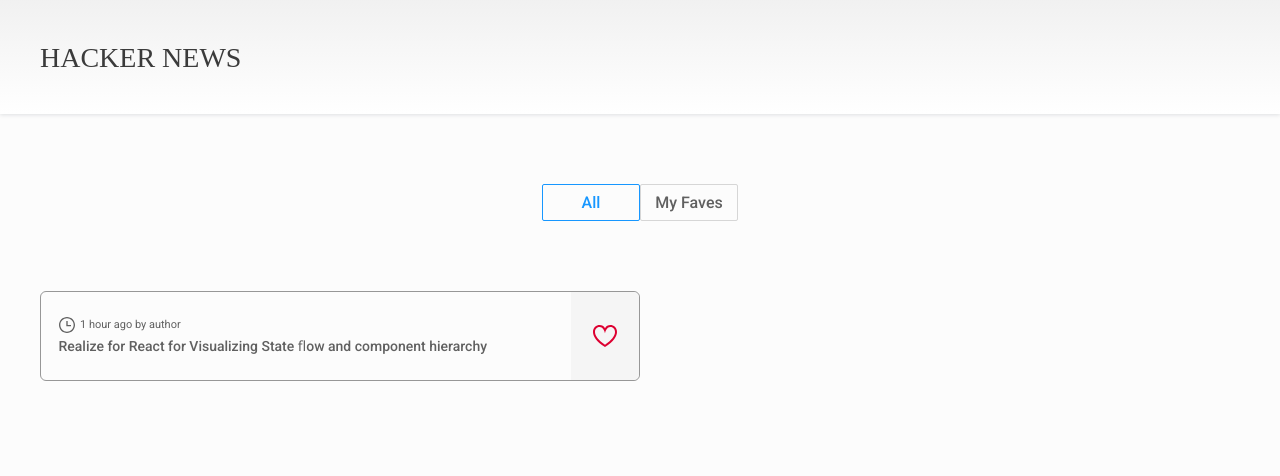
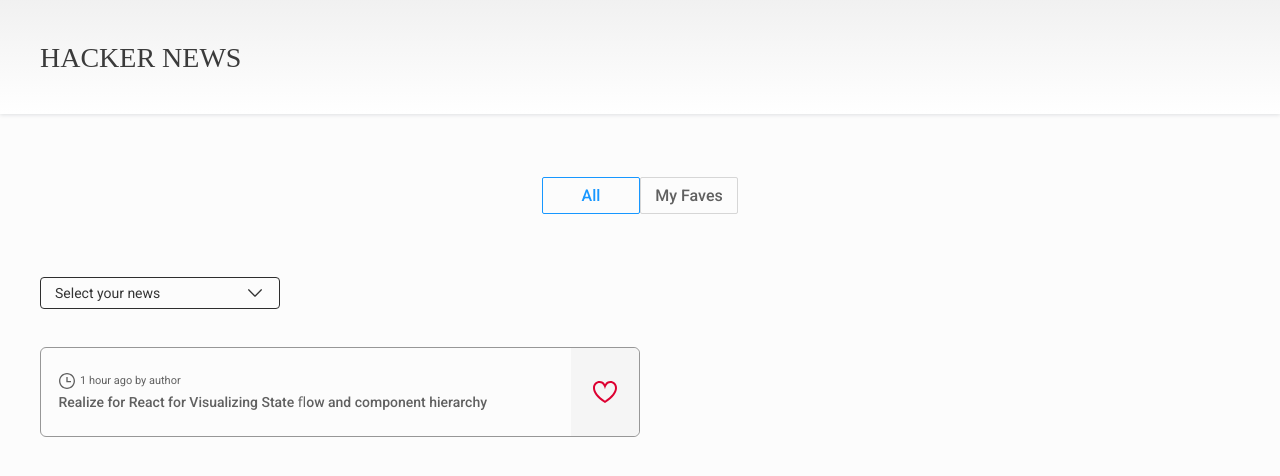
Before and after one commit to mauriciobrito7/reign-test, a React (Create React App) app: page / in a window 1280 px wide. Shown: the top 476 px of the page. Built offline with nearby package versions, Linux system fonts and the light colour scheme; a web font is replaced by a local one.

Commit message:
Dropdown component

```diff
--- /dev/null
+++ b/src/components/Dropdown/Dropdown.styles.ts
@@ -0,0 +1,69 @@
+import styled from "styled-components/macro";
+import { colors } from '../../styles/theme'
+import { borderRadius } from '../../styles/theme';
+import { addOpacityToColor } from '../../styles/utils';
+import { ReactComponent as ArrowDown } from '../../assets/img/down-arrow.svg';
+
+const WIDTH_DROPDOWN = '240px';
+
+export const DropdownContainer = styled.div`
+  width: ${WIDTH_DROPDOWN};
+  height: 32px;
+  color: ${colors.blackItemText};
+  padding: .5em 1em;
+  border-radius: ${borderRadius};
+  border: solid 1px #2e2e2e;
+  margin-bottom: 38px;
+  position:relative;
+  display: flex;
+  align-items:center;
+`
+
+export const DropdownIconWrapper = styled.div`
+  width:10%;
+  display: flex;
+  align-items: center;
+  justify-content: center;
+`
+
+export const DropdownIcon = styled(ArrowDown)`
+  width: 1em;
+  height:1em;
+  fill: ${colors.blackItemText};
+  cursor: pointer;
+`
+
+export const DropdownSelector = styled.div`
+  width:90%;
+`
+
+export const DropdownList = styled.div`
+  width: ${WIDTH_DROPDOWN};
+  height: 139px;
+  box-shadow: 0 2px 2px 0 #dad8d8;
+  background: #fff;
+  overflow-y: auto;
+  z-index: 1000;
+  position:absolute;
+  top:110%;
+  left: 0;
+`
+
+export const DropdownItem = styled.li`
+  width: 100%;
+  height: 46px;
+  list-style:none;
+  display: flex;
+  justify-content: flex-start;
+  align-items: center;
+  padding-left:1em;
+  cursor: pointer;
+
+  & img {
+    margin-right: 1em;
+  }
+
+  &:hover{
+    background: ${addOpacityToColor(colors.hoverItem, 0.2)};
+  }
+`
--- /dev/null
+++ b/src/components/Dropdown/index.tsx
@@ -0,0 +1,45 @@
+import { useState } from "react";
+import {
+  DropdownContainer,
+  DropdownSelector,
+  DropdownIconWrapper,
+  DropdownIcon,
+  DropdownList,
+  DropdownItem,
+} from "./Dropdown.styles";
+import angularIcon from "../../assets/img/angular-icon.png";
+import reactIcon from "../../assets/img/react-icon.png";
+import vueIcon from "../../assets/img/vue-icon.png";
+
+function Dropdown() {
+  const [optionSelected, setOptionSelected] = useState(null);
+  const [openDropdonwList, setOpenDropdonwList] = useState(false);
+
+  const handleOnClick = () => {
+    setOpenDropdonwList(!openDropdonwList);
+  };
+
+  return (
+    <DropdownContainer>
+      <DropdownSelector>{"Select your news"}</DropdownSelector>
+      <DropdownIconWrapper>
+        <DropdownIcon onClick={handleOnClick} />
+      </DropdownIconWrapper>
+      {openDropdonwList && (
+        <DropdownList>
+          <DropdownItem>
+            <img src={angularIcon} /> Angular
+          </DropdownItem>
+          <DropdownItem>
+            <img src={reactIcon} /> React.js
+          </DropdownItem>
+          <DropdownItem>
+            <img src={vueIcon} /> Vue.js
+          </DropdownItem>
+        </DropdownList>
+      )}
+    </DropdownContainer>
+  );
+}
+
+export default Dropdown;
--- a/src/components/Nav/Nav.styles.ts
+++ b/src/components/Nav/Nav.styles.ts
@@ -8,7 +8,7 @@
 
 export const NavContainer = styled.nav`
   max-width:30%;
-  margin: 70px auto;
+  margin: 63px auto;
   `
 
 export const NavList = styled.ul`
--- a/src/pages/Home/index.tsx
+++ b/src/pages/Home/index.tsx
@@ -1,8 +1,10 @@
 import Article from "../../components/Article";
+import Dropdown from "../../components/Dropdown";
 
 function Home() {
   return (
     <div>
+      <Dropdown />
       <Article />
     </div>
   );
```
Also changed, not shown: src/assets/img/down-arrow.svg (added).
